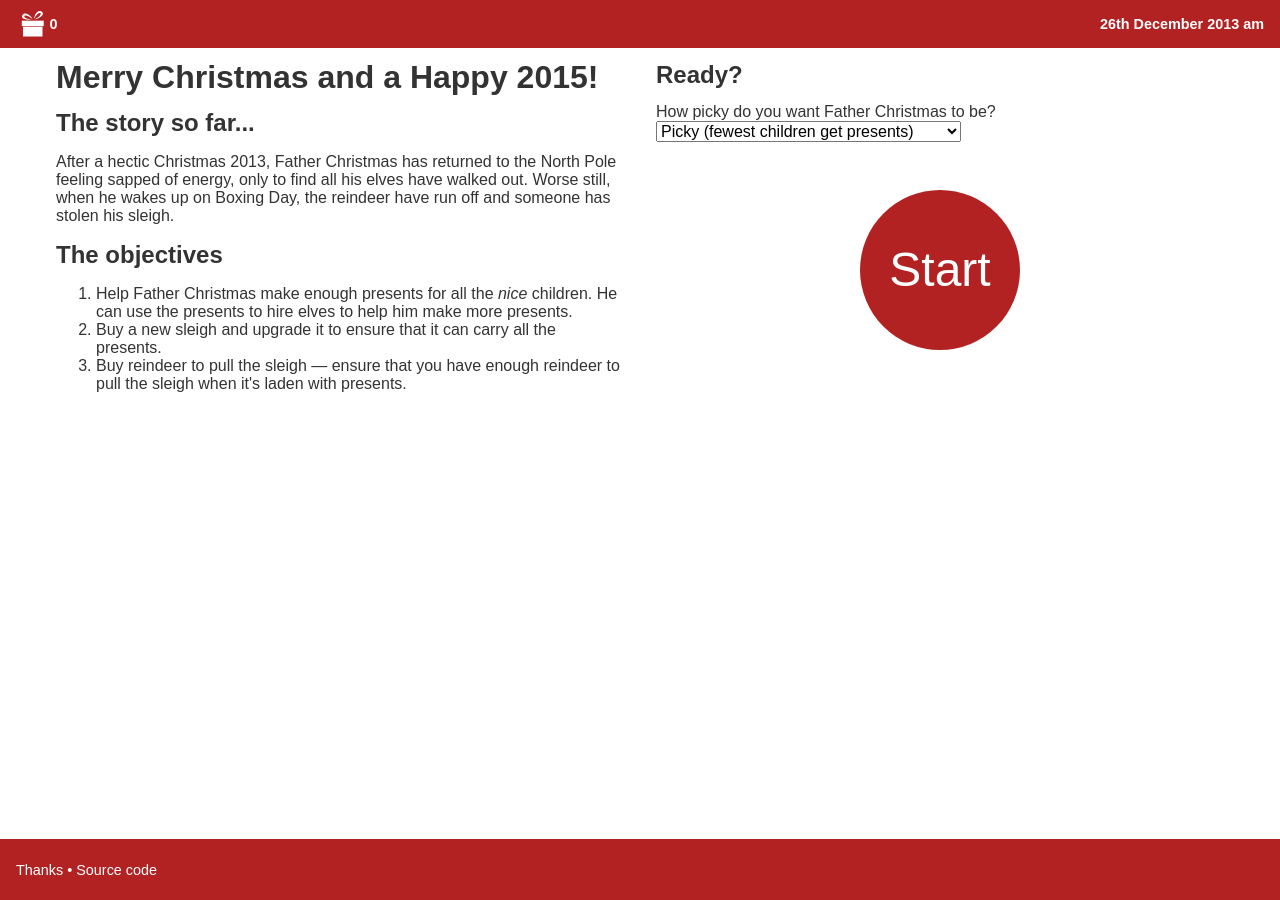
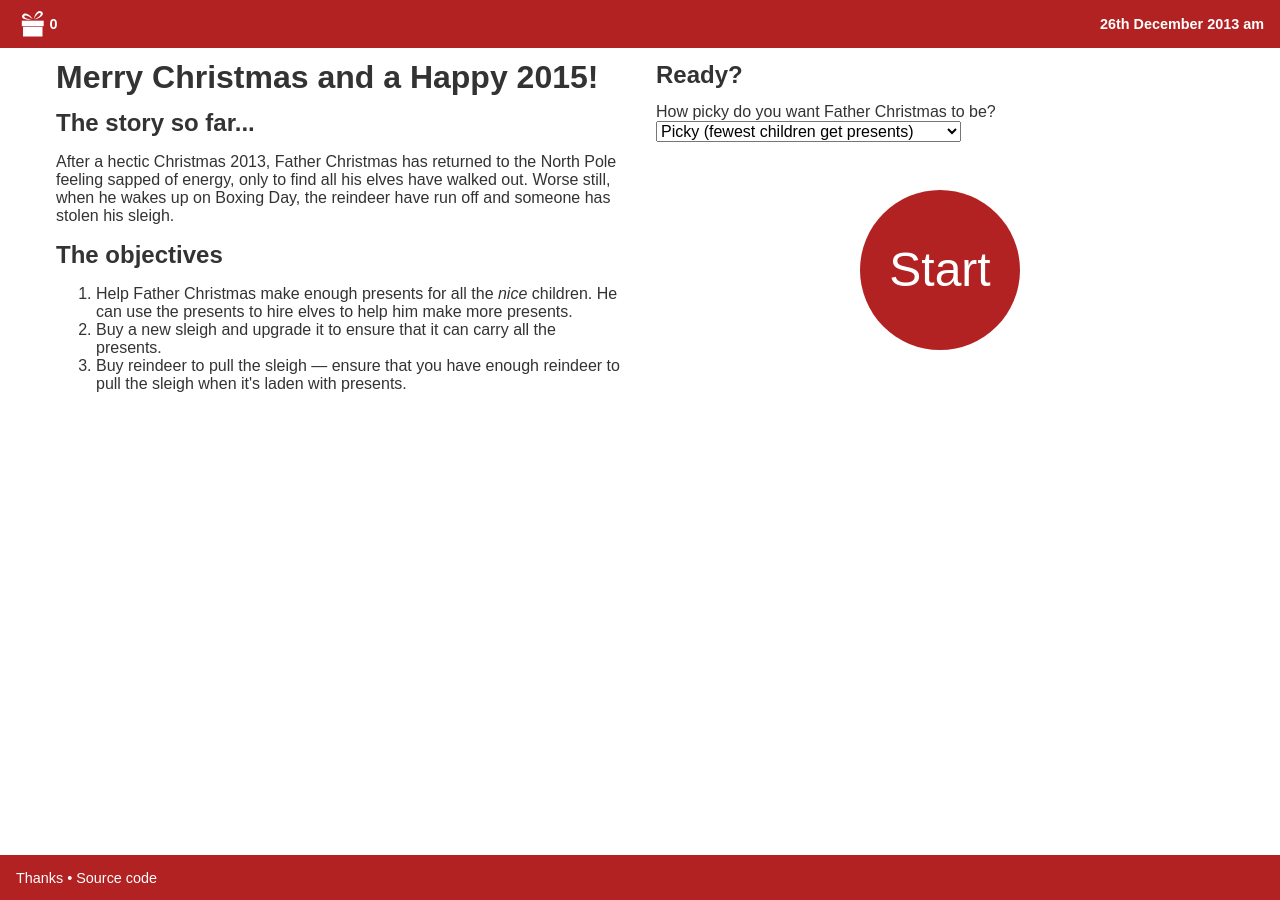
Before and after one commit to euangoddard/xmas-2014, a Jekyll site: the page built from index.html, in a window 1280 px wide. Built offline with Jekyll 4.4.1, drawn with Linux system fonts in a browser that asks for light colours.

Commit message:
Dropped footer padding

```diff
--- a/_sass/_layout.scss
+++ b/_sass/_layout.scss
@@ -38,13 +38,13 @@ header, footer {
     font-size: $gutter-width * $header-font-size-factor;
     background-color: $colour-red;
     color: $colour-white;
-    padding: $gutter-width-small $gutter-width;
 }
 header {
     top: 0;
     margin-bottom: $gutter-width-small;
     line-height: 2 * 1 / $header-font-size-factor;
     font-weight: 800;
+    padding: $gutter-width-small $gutter-width;
 
     img {
         width: $gutter-width-large;
@@ -66,6 +66,7 @@ header {
 }
 footer {
     bottom: 0;
+    padding: 0 $gutter-width;
 }
 
 @include media-orientation-query(landscape) {
```
